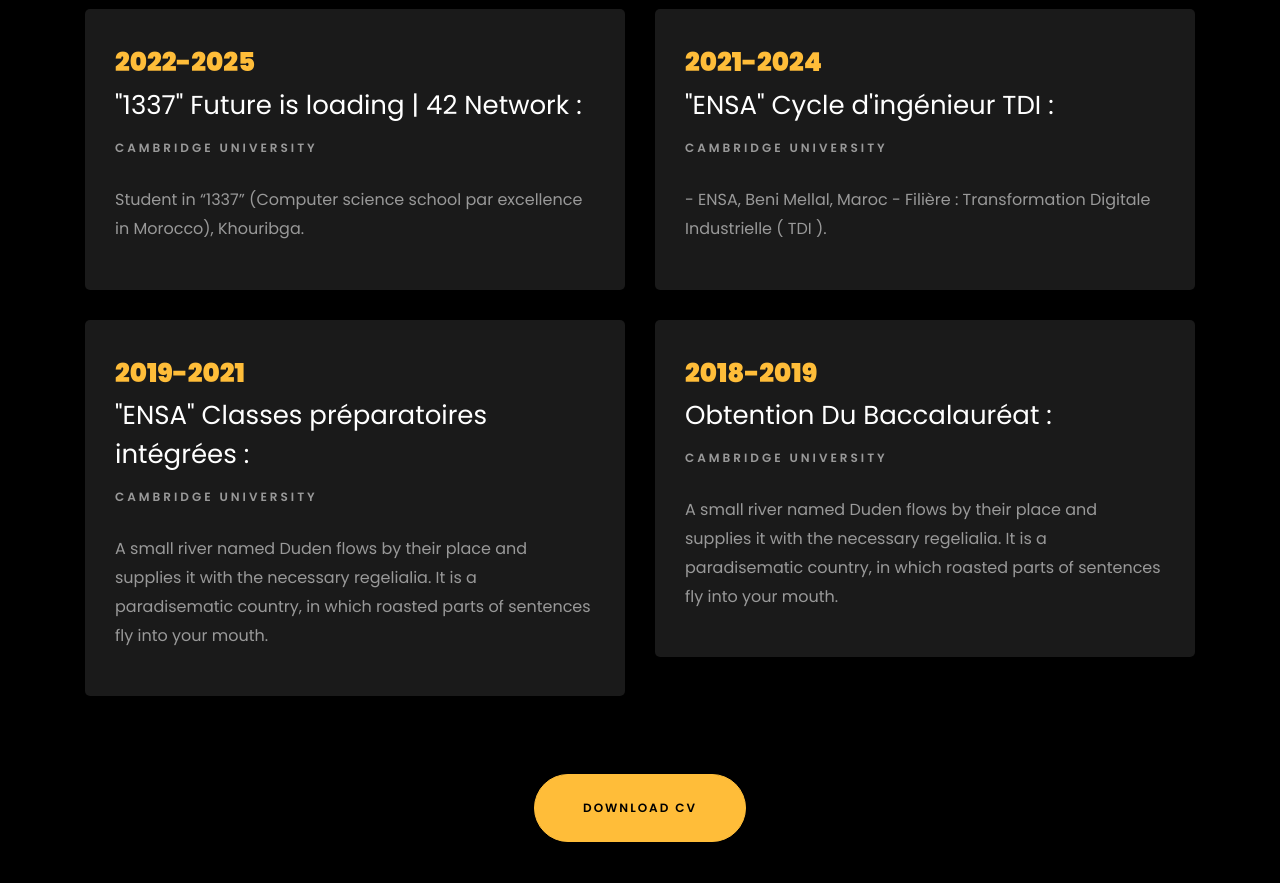
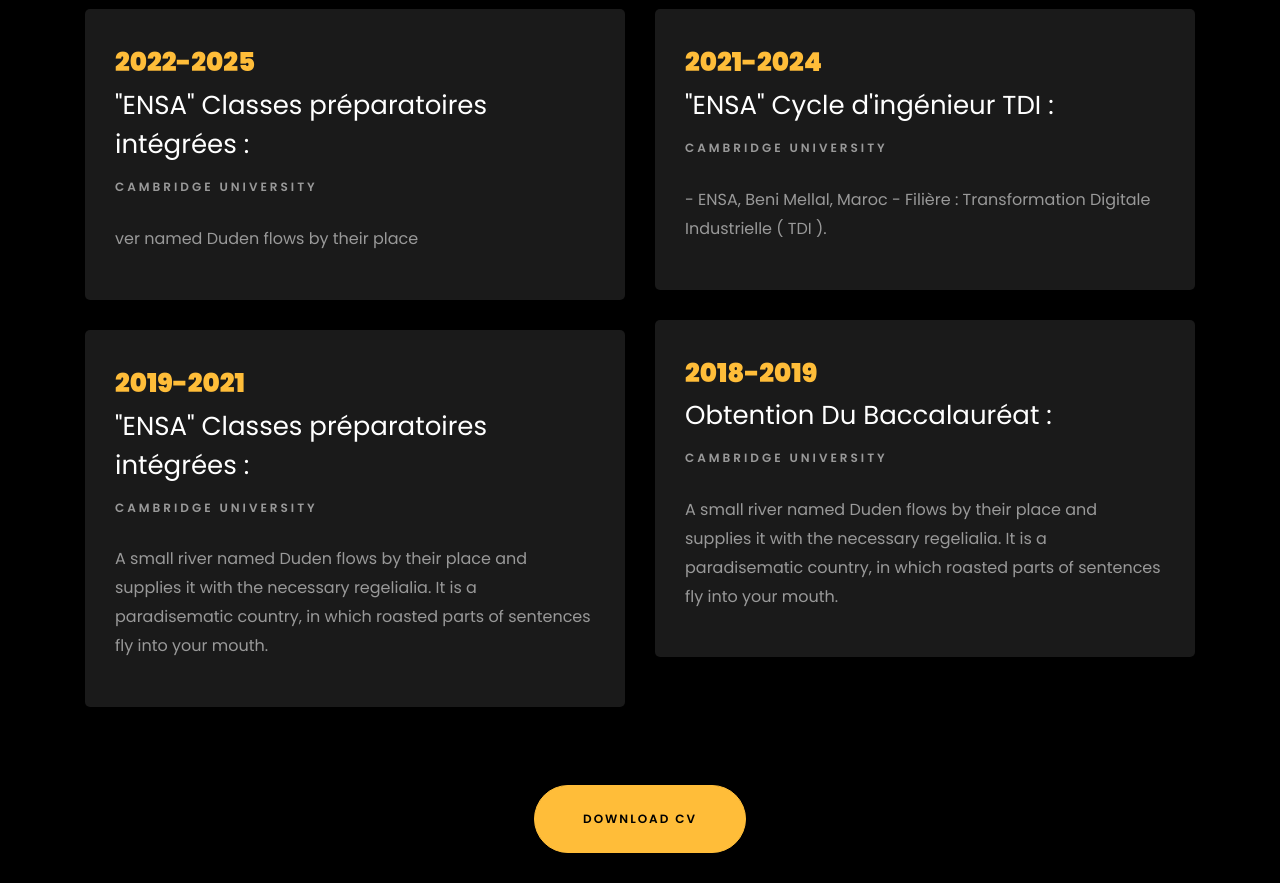
Before and after one commit to sohaibtemsa/sohaibtemsa, a plain HTML site: page index.html in a window 1280 px wide. Shown: the part 1659-2542 px from the top of the page. Drawn offline with Linux system fonts and the light colour scheme; files whose address does not match are found by name.

Commit message:
Update index.html

```diff
--- a/index.html
+++ b/index.html
@@ -132,12 +132,15 @@
     			<div class="col-md-6">
     				<div class="resume-wrap ftco-animate">
     					<span class="date">2022-2025</span>
-    					<h2>"1337" Future is loading | 42 Network : </h2>
+<!--     					<h2>"1337" Future is loading | 42 Network : </h2>
     					<span class="position">Cambridge University</span>
-    					<p class="mt-4">Student in “1337” (Computer science school par excellence in Morocco), Khouribga.</p>
+    					<p class="mt-4">Student in “1337” (Computer science school par excellence in Morocco), Khouribga.</p> -->
+					<h2>"ENSA" Classes préparatoires intégrées :</h2>
+    					<span class="position">Cambridge University</span>
+    					<p class="mt-4">ver named Duden flows by their place</p>
     				</div>
     				<div class="resume-wrap ftco-animate">
-						<span class="date">2019-2021</span>
+					<span class="date">2019-2021</span>
     					<h2>"ENSA" Classes préparatoires intégrées :</h2>
     					<span class="position">Cambridge University</span>
     					<p class="mt-4">A small river named Duden flows by their place and supplies it with the necessary regelialia. It is a paradisematic country, in which roasted parts of sentences fly into your mouth.</p>
```
